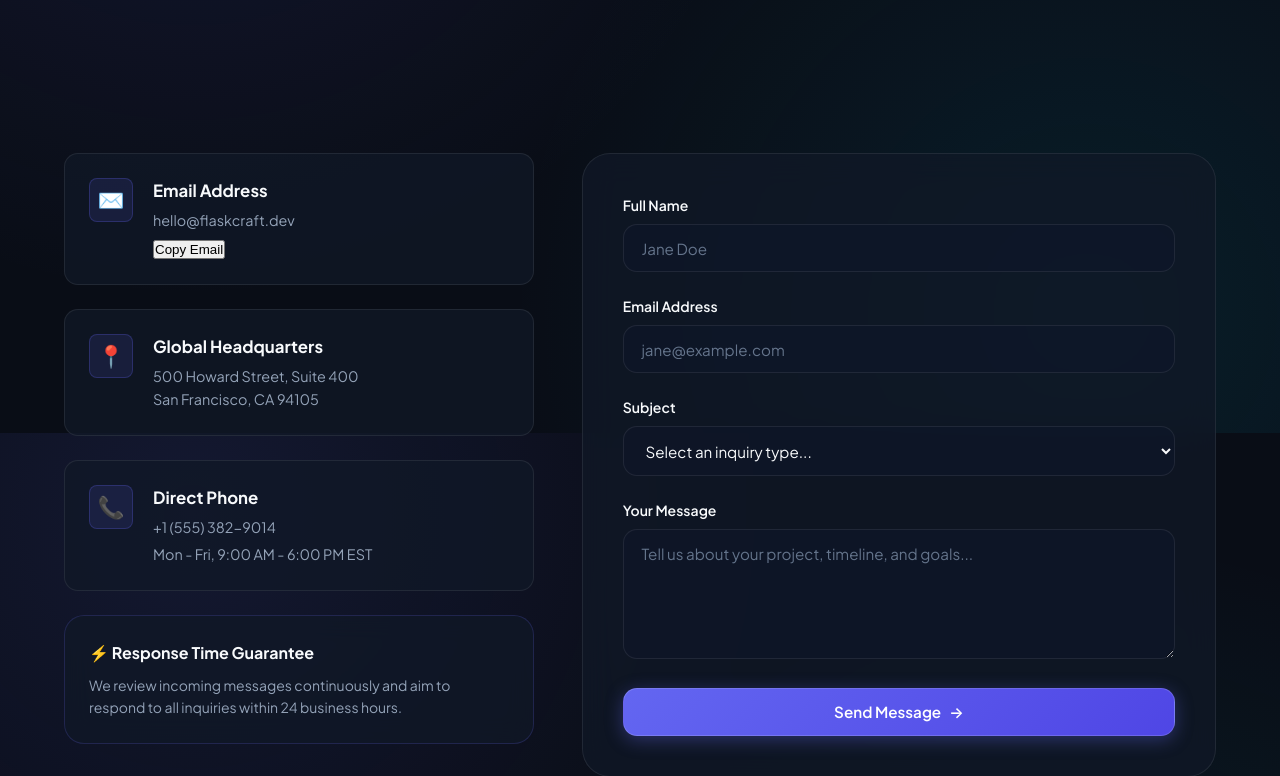
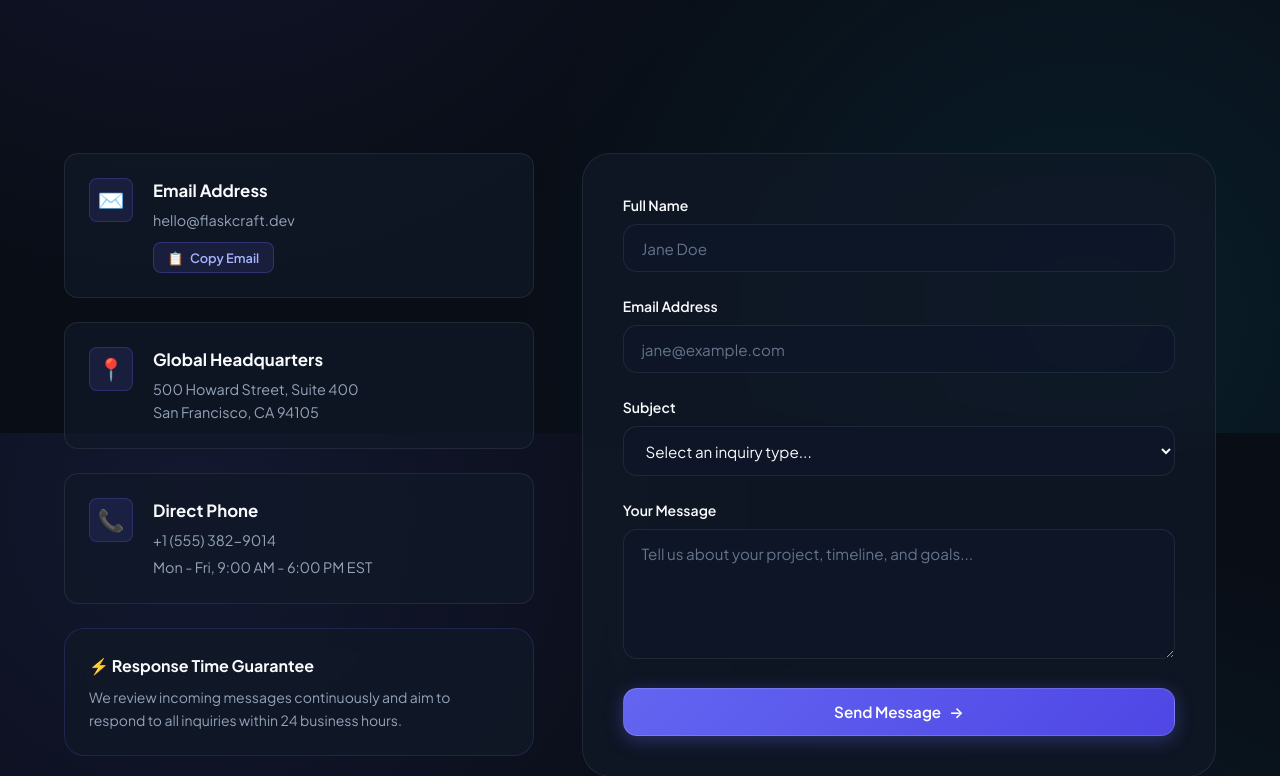
Before and after one commit to Shrikant92Bhatt/python-flask, a Flask app: page /contact in a window 1280 px wide. Shown: the part 367-1143 px from the top of the page. Run offline with Flask 3, Linux system fonts and the light colour scheme.

Commit message:
fix(contact): add proper .copy-btn styling and copied state transitions

```diff
--- a/static/css/contact.css
+++ b/static/css/contact.css
@@ -124,8 +124,42 @@ textarea.form-control {
 /* ==========================================================================
    Contact Page - Refined Semantic Styles
    ========================================================================== */
+.copy-btn {
+  display: inline-flex;
+  align-items: center;
+  gap: 0.4rem;
+  background: rgba(99, 102, 241, 0.12);
+  border: 1px solid rgba(99, 102, 241, 0.3);
+  color: #a5b4fc;
+  font-size: 0.8rem;
+  font-weight: 600;
+  font-family: var(--font-sans);
+  padding: 0.4rem 0.85rem;
+  border-radius: var(--radius-sm);
+  cursor: pointer;
+  transition: all var(--transition-fast);
+  outline: none;
+}
+
+.copy-btn:hover {
+  background: rgba(99, 102, 241, 0.25);
+  border-color: var(--primary);
+  color: #ffffff;
+  transform: translateY(-1px);
+}
+
+.copy-btn:active {
+  transform: translateY(0);
+}
+
+.copy-btn.copied {
+  background: rgba(16, 185, 129, 0.15);
+  border-color: var(--accent-emerald);
+  color: #34d399;
+}
+
 .copy-btn-spaced {
-  margin-top: 0.5rem;
+  margin-top: 0.65rem;
 }
 
 .contact-hours-text {
--- a/template/contact.html
+++ b/template/contact.html
@@ -32,7 +32,9 @@
                 <div class="contact-item-content">
                     <h3>Email Address</h3>
                     <p id="contact-email-text">hello@flaskcraft.dev</p>
-                    <button type="button" class="copy-btn copy-btn-spaced" id="btn-copy-email" onclick="copyEmail()">Copy Email</button>
+                    <button type="button" class="copy-btn copy-btn-spaced" id="btn-copy-email" onclick="copyEmail()">
+                        <span>📋</span> Copy Email
+                    </button>
                 </div>
             </div>
 
@@ -141,12 +143,12 @@
     function copyEmail() {
         navigator.clipboard.writeText('hello@flaskcraft.dev').then(() => {
             const btn = document.getElementById('btn-copy-email');
-            const originalText = btn.textContent;
-            btn.textContent = 'Copied! ✨';
-            btn.style.color = '#10b981';
+            const originalHTML = btn.innerHTML;
+            btn.innerHTML = '<span>✨</span> Copied!';
+            btn.classList.add('copied');
             setTimeout(() => {
-                btn.textContent = originalText;
-                btn.style.color = '';
+                btn.innerHTML = originalHTML;
+                btn.classList.remove('copied');
             }, 2000);
         }).catch(err => {
             console.error('Failed to copy email:', err);
```
